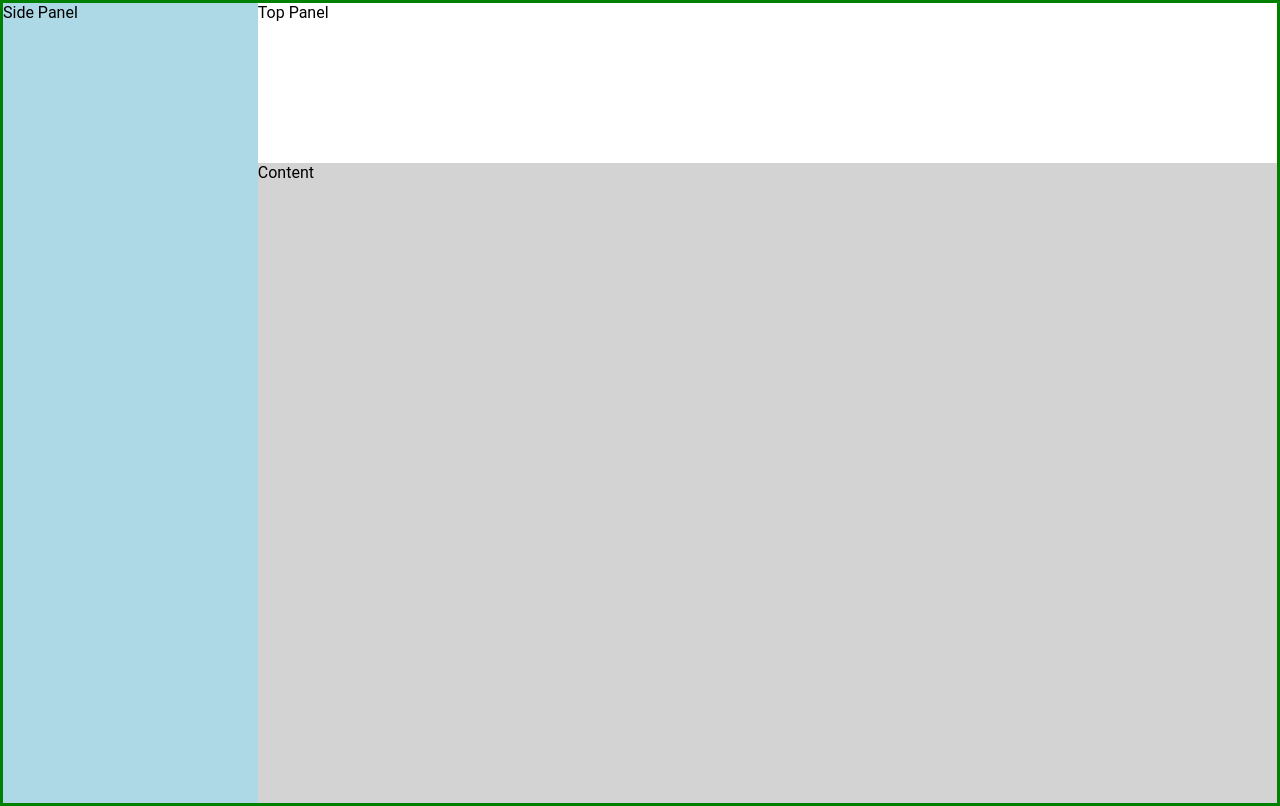
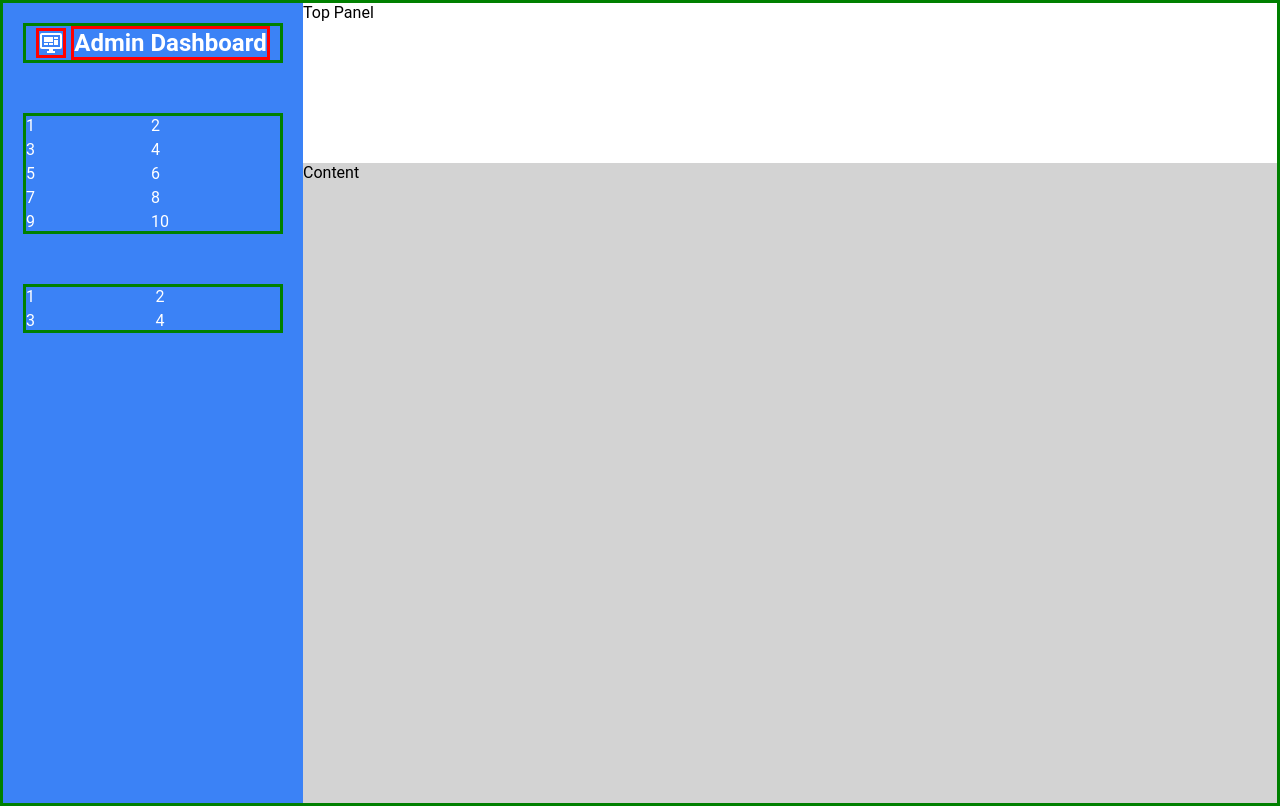
Before and after one commit to arthursl12/odin-dashboard, a plain HTML site: page index.html in a window 1280 px wide. Drawn offline with Linux system fonts and the light colour scheme.

Commit message:
Style logo and title

```diff
--- a/index.html
+++ b/index.html
@@ -4,12 +4,35 @@
     <meta charset="UTF-8">
     <meta http-equiv="X-UA-Compatible" content="IE=edge">
     <meta name="viewport" content="width=device-width, initial-scale=1.0">
-    <link rel="stylesheet" href="style.css">
+    <link rel="stylesheet" defer href="style.css">
     <title>Admin Dashboard</title>
 </head>
 <body>
     <div class="content-container">
-        <div id="side-panel">Side Panel</div>
+        <div id="side-panel">
+            <div class="logo">
+                <svg id="logo-icon" fill="currentColor" xmlns="http://www.w3.org/2000/svg" viewBox="0 0 24 24"><path d="M21,16V4H3V16H21M21,2A2,2 0 0,1 23,4V16A2,2 0 0,1 21,18H14V20H16V22H8V20H10V18H3C1.89,18 1,17.1 1,16V4C1,2.89 1.89,2 3,2H21M5,6H14V11H5V6M15,6H19V8H15V6M19,9V14H15V9H19M5,12H9V14H5V12M10,12H14V14H10V12Z" /></svg>
+                <p>Admin Dashboard</p>
+            </div>
+            <div class="nav">
+                <div class="nav-items">1</div>
+                <div class="nav-items">2</div>
+                <div class="nav-items">3</div>
+                <div class="nav-items">4</div>
+                <div class="nav-items">5</div>
+                <div class="nav-items">6</div>
+                <div class="nav-items">7</div>
+                <div class="nav-items">8</div>
+                <div class="nav-items">9</div>
+                <div class="nav-items">10</div>
+            </div>
+            <div class="help">
+                <div class="help-items">1</div>
+                <div class="help-items">2</div>
+                <div class="help-items">3</div>
+                <div class="help-items">4</div>
+            </div>
+        </div>
         <div id="top-panel">Top Panel</div>
         <div id="content">Content</div>
     </div>
--- a/style.css
+++ b/style.css
@@ -1,5 +1,6 @@
 :root{
-    --bg-blue: lightblue;
+    --bg-blue: #3b82f6;
+
     --bg-white: white;
     --bg-gray: lightgray;
     --font-white: white;
@@ -24,17 +25,67 @@ body{
     border: 3px solid green;
 
     display: grid;
-    grid-template-columns: 1fr 4fr;
+    grid-template-columns: minmax(300px,1fr) 5fr;
     grid-template-rows: 1fr 4fr;
 
 }
 
+
+/* || SIDE PANEL */
 #side-panel{
     background-color: var(--bg-blue);
+    padding: 20px;
     grid-column: 1 / 1;
     grid-row: 1 / 3;
 
+    color: var(--font-white);
+    display: grid;
+    grid-template-columns: 1fr;
+    grid-template-rows: repeat(3, auto);
+    place-content: start;
+    justify-content: center;
+    gap: 50px
 }
+
+#side-panel p {
+    margin: 0;
+}
+
+#side-panel > div{
+    border: 3px solid green;
+    display: grid;
+    grid-template-columns: auto auto;
+    gap: 5px;
+}
+
+/* || || LOGO */
+.logo{
+    align-items: center;    /* Verticaly centered */
+
+    font-size: 24px;
+    font-weight: 650;
+    color: var(--elem-white);
+    grid-template-rows: auto;
+}
+
+#logo-icon{
+    justify-self: end;
+    border: 3px solid red;
+
+    height: 1.5rem;
+}
+
+.logo p {
+    justify-self: start;
+    /* min-width: auto; */
+    white-space: nowrap;    /* Don't break line */
+
+    border: 3px solid red;
+
+}
+
+
+
 
 #top-panel{
     background-color: var(--bg-white);
```
